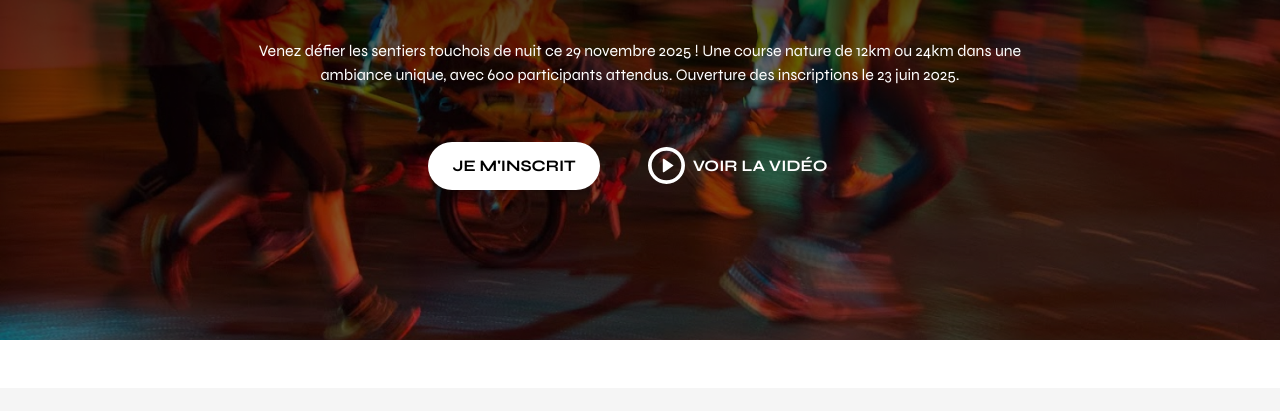
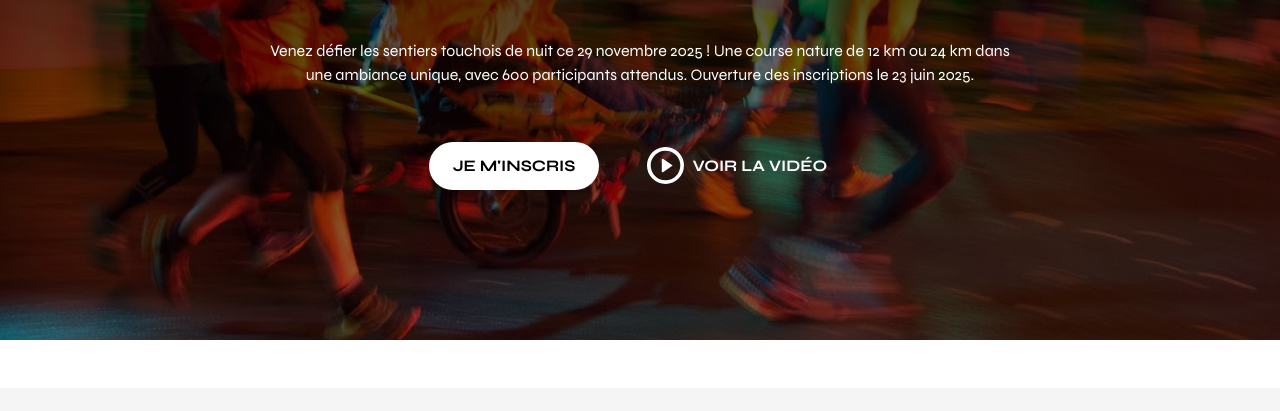
Before and after one commit to baptistejouin/trail-nocturne-touchois-2025, an Astro site: page / in a window 1280 px wide. Shown: the part 354-765 px from the top of the page. Built offline with nearby package versions, Linux system fonts and the light colour scheme; Astro itself is replaced by a stand-in of ours.

Commit message:
fix wording

```diff
--- a/src/components/Circuit.astro
+++ b/src/components/Circuit.astro
@@ -41,7 +41,7 @@ import AnchorButton from "./AnchorButton.astro";
       </div>
       <div class="flex">
         <PinsIcon class="size-6 inline-block mr-2" />
-        <h3 class="font-bold text-lg">une boucle de 12km</h3>
+        <h3 class="font-bold text-lg">Une boucle de 12 km</h3>
       </div>
       <div class="flex">
         <GraphIcon class="size-6 inline-block mr-2" />
--- a/src/components/Footer.astro
+++ b/src/components/Footer.astro
@@ -10,7 +10,7 @@ import content from "../data/content.json";
     <div class="px-6 py-8 max-w-screen-xl mx-auto">
       <div class="flex justify-between gap-3 items-center">
         <p class="uppercase text-xl font-medium">
-          <span class="max-sm:hidden"> Suivez l’évènement avec </span>
+          <span class="max-sm:hidden"> Suivez l’événement avec </span>
           <span>#tntlestouches</span>
         </p>
         <div class="flex gap-3">
--- a/src/components/Header.astro
+++ b/src/components/Header.astro
@@ -27,7 +27,7 @@ import AnchorButton from "./AnchorButton.astro";
         <AnchorButton
           class="bg-white text-black text-center hover:bg-neutral-100 transition-colors duration-300 ease-in-out"
           size="medium"
-          href={content.inscription_link}>Je m'inscrit</AnchorButton
+          href={content.inscription_link}>Je m'inscris</AnchorButton
         >
         <a
           class="justify-center px-6 py-3 text-base font-bold text-center uppercase flex gap-2 items-center cursor-pointer"
--- a/src/components/Inscription.astro
+++ b/src/components/Inscription.astro
@@ -41,7 +41,7 @@ import AnchorButton from "./AnchorButton.astro";
           <AnchorButton
             class="bg-white text-black mt-6"
             size="medium"
-            href={content.inscription_link}>Je m'inscrit</AnchorButton
+            href={content.inscription_link}>Je m'inscris</AnchorButton
           >
         </div>
         <Image
--- a/src/data/content.json
+++ b/src/data/content.json
@@ -1,9 +1,9 @@
 {
   "meta__page_title": "Trail Nocturne Touchois",
-  "meta__page_description": "Le Trail Nocturne Touchois ou TNT se déroulera le 29 novembre 2025. Départ à 19h30 pour le 12km et 19h00 pour le 24km. Ouverture des inscriptions le 23 juin 2025 et clôture des inscriptions le 24 novembre 2025 ou lorsque les 600 inscriptions seront atteints.",
+  "meta__page_description": "Le Trail Nocturne Touchois ou TNT se déroulera le 29 novembre 2025. Départ à 19h30 pour le 12 km et 19h00 pour le 24 km. Ouverture des inscriptions le 23 juin 2025 et clôture des inscriptions le 24 novembre 2025 ou lorsque les 600 inscriptions seront atteintes.",
   "inscription_link": "https://www.timepulse.fr/evenements/voir/3101/trail-nocturne-touchois-les-touches",
   "header__result_link": "https://www.timepulse.fr/evenements/voir/3101/trail-nocturne-touchois-les-touches",
-  "header__text": "Venez défier les sentiers touchois de nuit ce 29 novembre 2025 ! Une course nature de 12km ou 24km dans une ambiance unique, avec 600 participants attendus. Ouverture des inscriptions le 23 juin 2025.",
+  "header__text": "Venez défier les sentiers touchois de nuit ce 29 novembre 2025 ! Une course nature de 12 km ou 24 km dans une ambiance unique, avec 600 participants attendus. Ouverture des inscriptions le 23 juin 2025.",
   "header__video_link": "https://youtu.be/-3kyp5AVwKI?si=ONJTWOM54NNZ4IZ2",
   "countdown__date": "Nov 29, 2025 19:00:00",
   "circuit__date": "samedi 29 novembre 2025",
@@ -14,26 +14,26 @@
   "inscription__start_date-24km": "Départ 19h00",
   "faq": [
     {
-      "question": "Où et quand puis-je récupérer mon dossard ?",
-      "answer": "Les dossards seront remis aux coureurs (avec une pièce d’identité) le mercredi 26 novembre 2025 de 17h à 20h chez notre partenaire V&B les Touches et le vendredi 28 novembre 2025 à partir de 17h chez SPORT 2000. Le samedi 29 novembre 2025 à partir de 17h00."
+      "question": "Où et quand puis-je récupérer mon dossard ?",
+      "answer": "Les dossards seront remis aux coureurs (avec une pièce d'identité) le mercredi 26 novembre 2025 de 17h à 20h chez notre partenaire V&B Les Touches et le vendredi 28 novembre 2025 à partir de 17h chez SPORT 2000. Le samedi 29 novembre 2025 à partir de 17h00."
     },
     {
-      "question": "Où et quand a lieu le départ de la course ?",
-      "answer": "Le départ de la course se fera le samedi 29 novembre 2025 à 19h30 pour le 12km et à 19h00 pour le 24km."
+      "question": "Où et quand a lieu le départ de la course ?",
+      "answer": "Le départ de la course se fera le samedi 29 novembre 2025 à 19h30 pour le 12 km et à 19h00 pour le 24 km."
     },
     {
-      "question": "Est-il obligatoire de fournir un certificat médical ?",
-      "answer": "Les coureurs non licenciés devront joindre impérativement au bulletin d’inscription l’original du certificat médical de non-contre-indication à la pratique de la course à pied en compétition, datant de moins d’un an à la date de l’épreuve ou la photocopie de ce document certifié conforme par l’intéressé ou un PPS (Parcours de Prévention Santé). Les coureurs licenciés FFA, FFTRI, Courses hors stade ou Athlétisme devront obligatoirement joindre une copie de leur licence valide à la date de l’épreuve, lors de leur inscription."
+      "question": "Est-il obligatoire de fournir un certificat médical ?",
+      "answer": "Les coureurs non licenciés devront joindre impérativement au bulletin d'inscription l'original du certificat médical de non-contre-indication à la pratique de la course à pied en compétition, datant de moins d'un an à la date de l'épreuve ou la photocopie de ce document certifié conforme par l'intéressé ou un PPS (Parcours de Prévention Santé). Les coureurs licenciés FFA, FFTRI, Courses hors stade ou Athlétisme devront obligatoirement joindre une copie de leur licence valide à la date de l'épreuve, lors de leur inscription."
     },
     {
-      "question": "Quel équipement dois-je prévoir ?",
-      "answer": "Pour le 12km et le 24km, une lampe frontale est obligatoire. Si vous le souhaitez, vous pouvez également prévoir un goblet réutilisable pour les ravitaillements."
+      "question": "Quel équipement dois-je prévoir ?",
+      "answer": "Pour le 12 km et le 24 km, une lampe frontale est obligatoire. Si vous le souhaitez, vous pouvez également prévoir un gobelet réutilisable pour les ravitaillements."
     },
     {
-      "question": "Des ravitaillements sont-ils prévus ?",
-      "answer": "Oui, des ravitaillements sont prévus, en boissons et en solides. Pour le 12 km, il sera à l'arrivée; pour le 24, à mi-parcours ainsi qu'à l'arrivée."
+      "question": "Des ravitaillements sont-ils prévus ?",
+      "answer": "Oui, des ravitaillements sont prévus, en boissons et en solides. Pour le 12 km, il sera à l'arrivée ; pour le 24 km, à mi-parcours ainsi qu'à l'arrivée."
     }
   ],
   "footer__email": "contact@tnt-lestouches.fr",
-  "footer__phone": "+33 6 40 13 18 02"
+  "footer__phone": "+33 6 40 13 18 02"
 }
```
